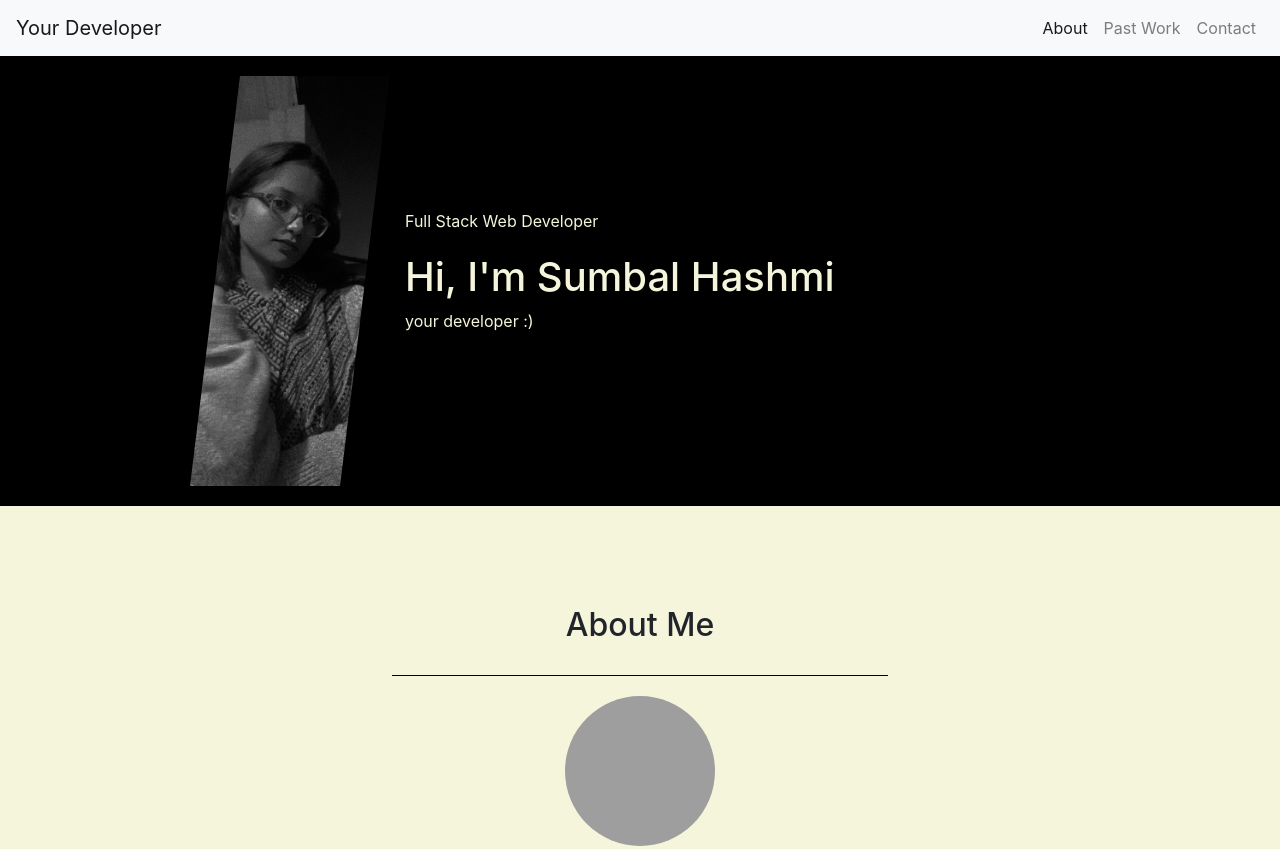
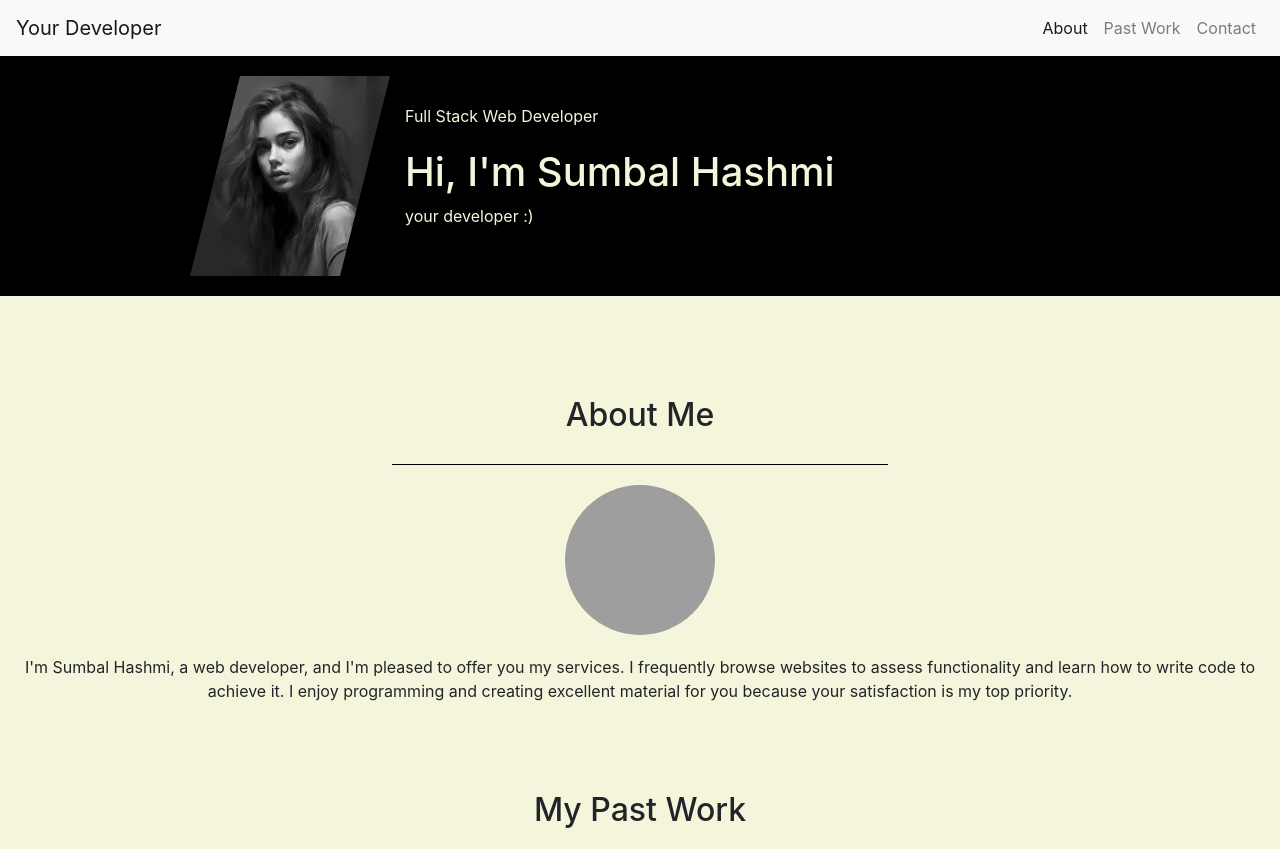
Before and after one commit to sumthedev/sumbal-hashmi.github.io, a plain HTML site: page index.html in a window 1280 px wide. Shown: the top 849 px of the page. Drawn offline with nearby package versions, Linux system fonts and the light colour scheme; grey boxes are pictures that could not be loaded.

Commit message:
Update index.html

```diff
--- a/index.html
+++ b/index.html
@@ -51,7 +51,7 @@
     <!-- Home Page -->
     <section>
       <div class="front">
-        <img src="images/sumbal.jpg" alt="sumbal" class="clickable-img" />
+        <img src="images/soozie.jpg" alt="sumbal" class="clickable-img" />
         <div class="container">
           <div class="heading">
             <p>Full Stack Web Developer</p>
```
